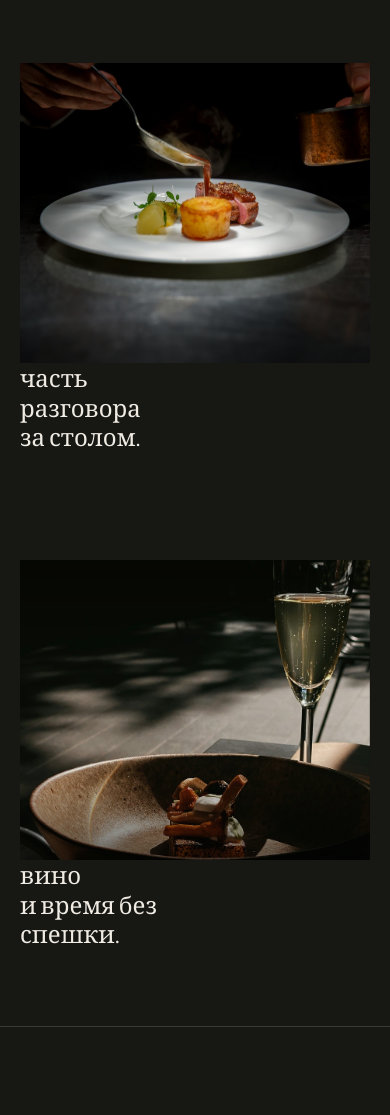
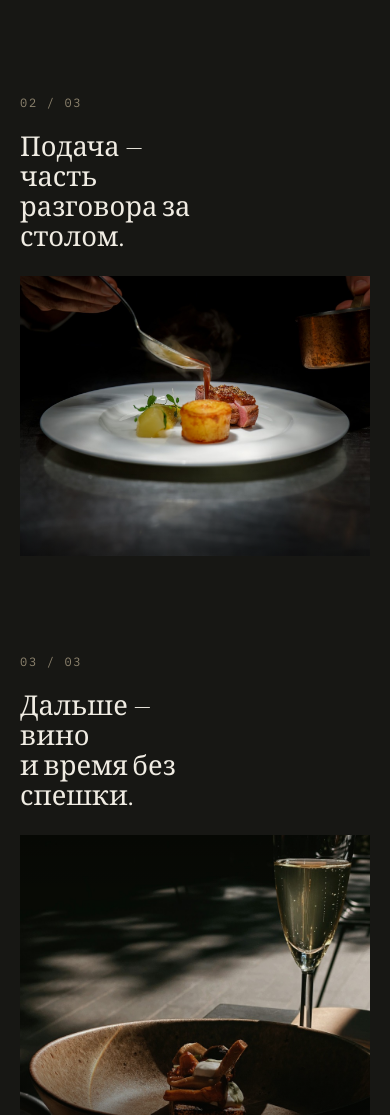
Before and after one commit to matras0v/portfolio-rus-, a plain HTML site: page ember-oak-ru/index.html in a window 390 px wide. Shown: the part 1542-2657 px from the top of the page. Drawn offline with Linux system fonts and the light colour scheme.

Commit message:
Ember & Oak: rewrite story as 3 independent full-viewport IntersectionObserver scenes (desktop+mobile)

```diff
--- a/ember-oak-ru/index.html
+++ b/ember-oak-ru/index.html
@@ -209,46 +209,66 @@
   .section-lede { margin-top: 20px; max-width: 46ch; color: var(--champagne); font-size: 1.02rem; }
 
   /* ---------- scroll story ---------- */
-  .story { position: relative; }
-  .story-grid { display: grid; grid-template-columns: .62fr 1fr; gap: 56px; align-items: center; }
-  .story-sticky { position: sticky; top: 50%; transform: translateY(-50%); align-self: start; height: fit-content; }
-  .story-sticky .eyebrow { margin-bottom: 22px; }
-  .story-progress { font-family: var(--mono); font-size: 12px; letter-spacing: .14em; color: var(--stone); margin-bottom: 18px; }
-  .story-progress b { color: var(--champagne); font-weight: 500; }
-  .story-line {
-    font-family: var(--serif);
-    font-size: clamp(2.1rem, 4vw, 3.2rem);
-    line-height: 1.16;
-    max-width: 13ch;
-    min-height: 3.4em;
-    white-space: pre-line;
+  .story { position: relative; padding-bottom: 0; }
+  .story-scene {
+    min-height: 92vh;
+    display: flex;
+    align-items: center;
+    padding: 7vh 0;
+  }
+  .story-scene-inner {
+    display: grid;
+    grid-template-columns: .58fr 1fr;
+    gap: clamp(28px, 5vw, 72px);
+    align-items: center;
+  }
+  .story-scene.reverse .story-scene-inner { grid-template-columns: 1fr .58fr; }
+  .story-scene.reverse .story-photo { order: -1; }
+  .story-num {
+    font-family: var(--mono);
+    font-size: 12px;
+    letter-spacing: .14em;
+    color: var(--stone);
+    margin-bottom: 20px;
+    opacity: 0;
+    transform: translateY(14px);
     transition: opacity .6s ease, transform .6s ease;
   }
-  .story-visual {
-    position: sticky;
-    top: 6vh;
-    height: 88vh;
+  .story-headline {
+    font-family: var(--serif);
+    font-weight: 400;
+    font-size: clamp(2.1rem, 4vw, 3.4rem);
+    line-height: 1.1;
+    max-width: 13ch;
+    opacity: 0;
+    transform: translateY(20px);
+    transition: opacity .7s ease .08s, transform .7s ease .08s;
+  }
+  .story-photo {
+    position: relative;
+    aspect-ratio: 4 / 5;
+    max-height: 78vh;
     overflow: hidden;
     background: #0d0d0b;
   }
-  .story-visual::after {
+  .story-photo::after {
     content: "";
     position: absolute; inset: 0;
-    background: linear-gradient(180deg, rgba(0,0,0,.28) 0%, transparent 22%, transparent 65%, rgba(0,0,0,.55) 100%);
+    background: linear-gradient(180deg, rgba(0,0,0,.22) 0%, transparent 24%, transparent 68%, rgba(0,0,0,.5) 100%);
     pointer-events: none;
   }
-  .story-visual img {
-    position: absolute; inset: 0;
+  .story-photo img {
     width: 100%; height: 100%; object-fit: cover;
     opacity: 0;
-    transform: scale(1.09);
-    transition: opacity 1.1s cubic-bezier(.2,.7,.3,1), transform 1.8s cubic-bezier(.2,.7,.3,1);
-    will-change: transform;
+    transform: scale(1.06);
+    transition: opacity .9s cubic-bezier(.2,.7,.3,1), transform 1.1s cubic-bezier(.2,.7,.3,1);
   }
-  .story-visual img.active { opacity: 1; transform: scale(1); }
-  .story-triggers { display: flex; flex-direction: column; gap: 40vh; padding-top: 10vh; padding-bottom: 10vh; }
-  .story-trigger { height: 1px; }
-  .story-stacked { display: none; }
+  .story-scene.in-view .story-num { opacity: 1; transform: translateY(0); }
+  .story-scene.in-view .story-headline { opacity: 1; transform: translateY(0); }
+  .story-scene.in-view .story-photo img { opacity: 1; transform: scale(1); }
+  @media (prefers-reduced-motion: reduce) {
+    .story-num, .story-headline, .story-photo img { transition: opacity .01ms !important; transform: none !important; }
+  }
 
   /* ---------- menu ---------- */
   .menu-list { list-style: none; border-top: 1px solid var(--line); max-width: 62ch; }
@@ -422,11 +442,10 @@
   }
 
   @media (max-width: 900px) {
-    .story-grid { display: none; }
-    .story-stacked { display: flex; flex-direction: column; gap: 56px; }
-    .story-stacked .story-visual { position: relative; height: 340px; }
-    .story-stacked .story-visual img { position: static; width: 100%; height: 100%; object-fit: cover; opacity: 1; transform: none; transition: none; }
-    .story-stacked .story-line { font-family: var(--serif); font-size: clamp(1.5rem, 5vw, 2rem); line-height: 1.24; margin-top: 22px; }
+    .story-scene-inner { grid-template-columns: 1fr; gap: 24px; }
+    .story-scene.reverse .story-scene-inner { grid-template-columns: 1fr; }
+    .story-scene.reverse .story-photo { order: 0; }
+    .story-photo { aspect-ratio: 4 / 3; max-height: none; }
     .gallery-grid { grid-template-columns: 1fr 1fr; }
   }
 
@@ -437,9 +456,9 @@
     nav.navlinks a.navlink { padding: 14px 0; width: 100%; border-bottom: 1px solid var(--line); opacity: 1; }
     .nav-toggle { display: block; }
     section { padding: 100px 0 76px; }
-    .story-sticky { padding-top: 8px; }
-    .story-triggers { gap: 30vh; }
-    .story-stacked .story-visual { height: 300px; }
+    .story-scene { min-height: 0; padding: 48px 0; }
+    .story-headline { font-size: clamp(1.6rem, 7vw, 2.1rem); max-width: 16ch; }
+    .story-photo { aspect-ratio: 4 / 3.2; }
     .gallery-grid { grid-template-columns: 1fr; }
     .gallery-grid .g-large { grid-row: span 1; }
     .booking-box { padding: 28px; }
@@ -485,39 +504,35 @@
     <div class="section-head reveal">
       <div class="eyebrow">01 / Вечер</div>
     </div>
-    <div class="story-grid">
-      <div class="story-sticky">
-        <div class="story-progress"><b id="storyProgressNum">01</b> / 03</div>
-        <div class="story-line" id="storyLine">Сначала атмосфера.
-Потом первый курс.</div>
+  </div>
+
+  <div class="story-scene">
+    <div class="wrap story-scene-inner">
+      <div class="story-text">
+        <div class="story-num">01 / 03</div>
+        <h3 class="story-headline">Сначала атмосфера.<br>Потом первый курс.</h3>
       </div>
-      <div>
-        <div class="story-visual">
-          <img class="story-img active" data-state="1" src="img/room.jpg" alt="Атмосфера зала" width="1200" height="800">
-          <img class="story-img" data-state="2" src="img/pour.jpg" alt="Блюдо крупным планом" width="1200" height="1200">
-          <img class="story-img" data-state="3" src="img/glass.jpg" alt="Стол, вино, вечер" width="900" height="1200">
-        </div>
-        <div class="story-triggers">
-          <div class="story-trigger" data-state="1" data-line="Сначала атмосфера.&#10;Потом первый курс."></div>
-          <div class="story-trigger" data-state="2" data-line="Подача — часть&#10;разговора за столом."></div>
-          <div class="story-trigger" data-state="3" data-line="Дальше — вино&#10;и время без спешки."></div>
-        </div>
+      <div class="story-photo"><img src="img/room.jpg" alt="Атмосфера зала" width="1200" height="800"></div>
+    </div>
+  </div>
+
+  <div class="story-scene reverse">
+    <div class="wrap story-scene-inner">
+      <div class="story-text">
+        <div class="story-num">02 / 03</div>
+        <h3 class="story-headline">Подача — часть<br>разговора за столом.</h3>
       </div>
+      <div class="story-photo"><img src="img/pour.jpg" alt="Блюдо крупным планом" width="1200" height="1200"></div>
     </div>
+  </div>
 
-    <div class="story-stacked">
-      <div class="story-stacked-item reveal">
-        <div class="story-visual"><img src="img/room.jpg" alt="Атмосфера зала" width="1200" height="800"></div>
-        <div class="story-line">Сначала атмосфера.<br>Потом первый курс.</div>
+  <div class="story-scene">
+    <div class="wrap story-scene-inner">
+      <div class="story-text">
+        <div class="story-num">03 / 03</div>
+        <h3 class="story-headline">Дальше — вино<br>и время без спешки.</h3>
       </div>
-      <div class="story-stacked-item reveal">
-        <div class="story-visual"><img src="img/pour.jpg" alt="Блюдо крупным планом" width="1200" height="1200"></div>
-        <div class="story-line">Подача — часть<br>разговора за столом.</div>
-      </div>
-      <div class="story-stacked-item reveal">
-        <div class="story-visual"><img src="img/glass.jpg" alt="Стол, вино, вечер" width="900" height="1200"></div>
-        <div class="story-line">Дальше — вино<br>и время без спешки.</div>
-      </div>
+      <div class="story-photo"><img src="img/glass.jpg" alt="Стол, вино, вечер" width="900" height="1200"></div>
     </div>
   </div>
 </section>
@@ -679,52 +694,30 @@
     }, 1200);
   }
 
-  // scroll story
-  var storyImgs = document.querySelectorAll('.story-img');
-  var storyLine = document.getElementById('storyLine');
-  var storyProgressNum = document.getElementById('storyProgressNum');
-  var triggers = Array.from(document.querySelectorAll('.story-trigger'));
-  var currentStoryState = '1';
-  var reducedMotion = window.matchMedia('(prefers-reduced-motion: reduce)').matches;
-  function applyStoryState(target) {
-    var state = target.getAttribute('data-state');
-    if (state === currentStoryState) return;
-    currentStoryState = state;
-    storyImgs.forEach(function (img) {
-      img.classList.toggle('active', img.getAttribute('data-state') === state);
-    });
-    if (storyProgressNum) storyProgressNum.textContent = '0' + state;
-    if (reducedMotion) {
-      storyLine.textContent = target.getAttribute('data-line');
+  // scroll story: each scene reveals itself independently, early and reliably
+  var storyScenes = document.querySelectorAll('.story-scene');
+  if (storyScenes.length) {
+    if ('IntersectionObserver' in window) {
+      var sceneIO = new IntersectionObserver(function (entries) {
+        entries.forEach(function (entry) {
+          if (entry.isIntersecting) {
+            entry.target.classList.add('in-view');
+            sceneIO.unobserve(entry.target);
+          }
+        });
+      }, { threshold: 0.3, rootMargin: '0px 0px -10% 0px' });
+      storyScenes.forEach(function (s) { sceneIO.observe(s); });
     } else {
-      storyLine.style.opacity = '0';
-      storyLine.style.transform = 'translateY(10px)';
-      setTimeout(function () {
-        storyLine.textContent = target.getAttribute('data-line');
-        storyLine.style.opacity = '1';
-        storyLine.style.transform = 'translateY(0)';
-      }, 220);
+      storyScenes.forEach(function (s) { s.classList.add('in-view'); });
     }
-  }
-  if (triggers.length) {
-    // Primary: scroll-position based (robust across browsers/automation).
-    var ticking = false;
-    function updateStoryByScroll() {
-      ticking = false;
-      var center = window.innerHeight / 2;
-      var closest = null, closestDist = Infinity;
-      triggers.forEach(function (t) {
-        var rect = t.getBoundingClientRect();
-        var dist = Math.abs(rect.top - center);
-        if (dist < closestDist) { closestDist = dist; closest = t; }
+    // Safety net matching the page-wide reveal fallback.
+    setTimeout(function () {
+      storyScenes.forEach(function (s) {
+        if (!s.classList.contains('in-view') && s.getBoundingClientRect().top < window.innerHeight + 800) {
+          s.classList.add('in-view');
+        }
       });
-      if (closest) applyStoryState(closest);
-    }
-    window.addEventListener('scroll', function () {
-      if (!ticking) { ticking = true; requestAnimationFrame(updateStoryByScroll); }
-    }, { passive: true });
-    window.addEventListener('resize', updateStoryByScroll);
-    updateStoryByScroll();
+    }, 1200);
   }
 
   // booking demo
```
